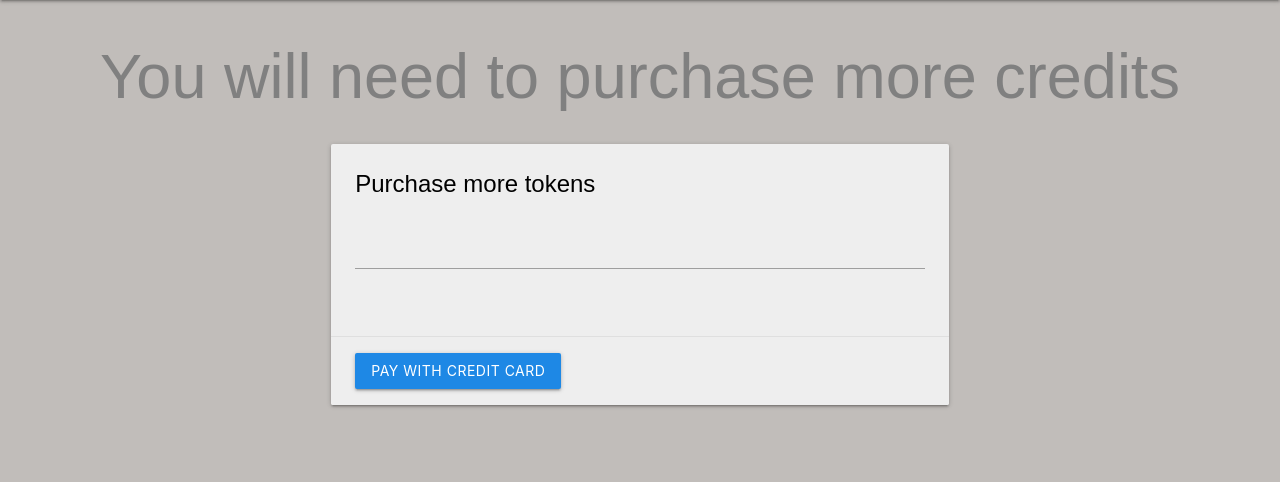
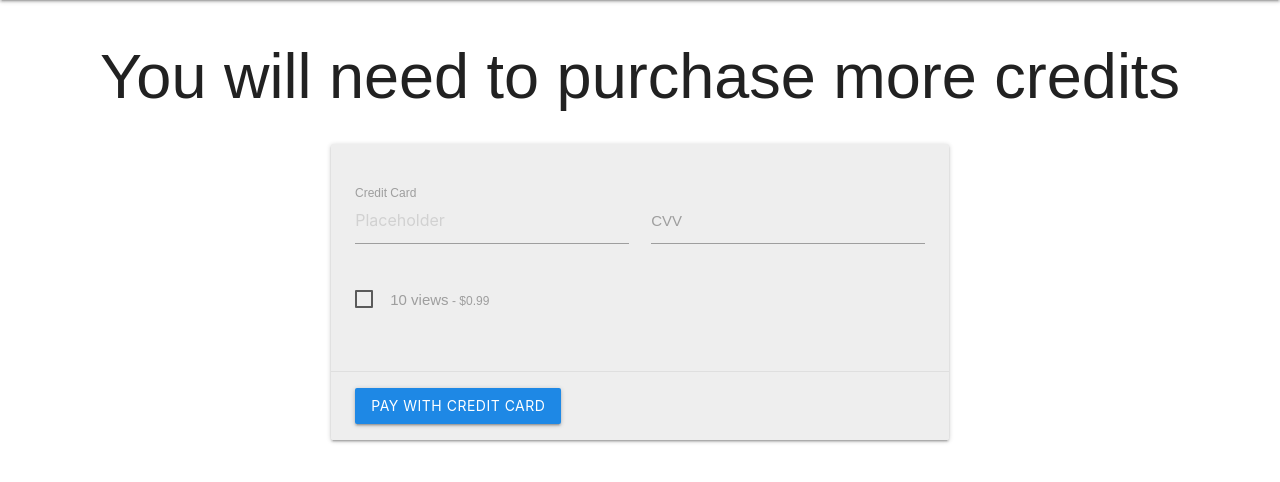
Before and after one commit to cs188-software-design-security-w20/project-paul-eggtart, a Flask app: page /purchase_credits in a window 1280 px wide. Shown: the part 64-546 px from the top of the page. Run offline with Flask 2, Linux system fonts and the light colour scheme; a user stored in the database is signed in; some libraries are stand-ins or nearby versions.

Commit message:
fully flushed out credit payment system to update credits as well

```diff
--- a/router/router.py
+++ b/router/router.py
@@ -293,12 +293,16 @@ def confirm_email(token):
 
 
 @router.route('/purchase_credits', methods=['GET', 'POST'])
-#@login_required
+@login_required
 def verify_card():
     form = purchase_form()
     if form.validate_on_submit():
-        if(form.process_payment(form.card.data)):
-            flash('Payment Processed successfully!')
-        else:
-            flash('Bad credit card')
+        if(form.little.data): # purchased
+            if(form.process_payment(form.card.data)):
+                flash('Payment Processed successfully!')
+                user = db.child("users").child(current_user.id).get().val()
+                new_views = user["remaining_views"] + 10 # update views by 10
+                db.child("users").child(current_user.id).update({"remaining_views": new_views})
+            else:
+                flash('Bad credit card')
     return render_template('purchase.html',form=form)
--- a/router_logic/purchase.py
+++ b/router_logic/purchase.py
@@ -1,5 +1,5 @@
 from flask_wtf import FlaskForm
-from wtforms import StringField
+from wtforms import StringField,BooleanField
 from wtforms.validators import DataRequired
 from wtforms import TextAreaField, TextField, validators
 from wtforms.fields.html5 import IntegerField
@@ -7,6 +7,7 @@ import requests
 
 class purchase_form(FlaskForm):
     card = StringField('card', [validators.Length(min=1, max=50)])
+    little = BooleanField('little')
 
     def process_payment(self,card_num): # returns true/false based on whether credit card was successfully processed
         PARAMS = {'card':card_num}
@@ -14,7 +15,7 @@ class purchase_form(FlaskForm):
         # Dummy API I created to verify credit cards (true if the length of the card is 16)
         r = requests.get(url = "https://yanggatang.pythonanywhere.com/verify_card", params = PARAMS)
 
-        if r.text == "False":
+        if r.text == "False":#not verified
             return False
-        else: #not verified
+        else: #verified
             return True
--- a/templates/purchase.html
+++ b/templates/purchase.html
@@ -7,14 +7,17 @@
     <script src="{{url_for('static', filename='js/script.js')}}"></script>
     {# <script type="text/javascript">
     </script> #}
-    <link rel="stylesheet" href="{{url_for('static', filename='css/main.css')}}">
+
     <script src="{{url_for('static', filename='js/login_form.js')}}"></script>
+
+    <link rel="stylesheet" href="https://cdnjs.cloudflare.com/ajax/libs/materialize/1.0.0/css/materialize.min.css">
+
 </head>
 
 {% extends "navigation-bar.html" %}
 {% block content %}
 
-<h1>You will need to purchase more credits</h1>
+<h1 class = "center">You will need to purchase more credits</h1>
 
 <!-- Submit a Payment -->
 
@@ -24,12 +27,28 @@
 		<div class="col s12 m6 offset-m3">
 			<div class="card grey lighten-3 ">
 				<div class="card-content">
-					<span class="card-title black-text">Purchase more tokens</span>
 					<form>
 						<div class="row">
 							<div class="input-field col s12">
 
-								{{ form.card}}
+									      <div class="row">
+									        <div class="input-field col s6">
+									          <input name = "card" placeholder="Placeholder" id="first_name" type="text" class="validate">
+									          <label for="first_name">Credit Card</label>
+									        </div>
+									        <div class="input-field col s6">
+									          <input id="last_name" type="text" class="validate">
+									          <label for="last_name">CVV</label>
+									        </div>
+									      </div>
+
+									<p>
+								      <label>
+								        <input name = "little" type="checkbox" />
+								        <span>10 views</span>
+								        <span> - $0.99</span>
+								      </label>
+								    </p>
 
 							</div>
 						</div>
@@ -44,4 +63,6 @@
 	</div>
 </form>
 
+
+
 {% endblock %}
```
